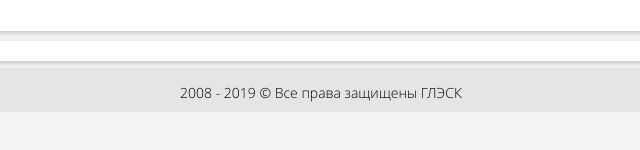
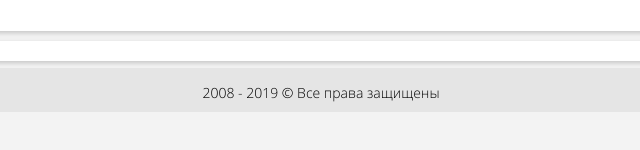
Before and after one commit to TheSecretBenefactor/MobileGLS, a plain HTML site: page contactsmobi.html in a window 1280 px wide. Shown: the part 2238-2388 px from the top of the page, 319-959 px from the left. Drawn offline with Linux system fonts and the light colour scheme.

Commit message:
Удалил
Кладил ГЛЭСК

```diff
--- a/contactsmobi.html
+++ b/contactsmobi.html
@@ -119,7 +119,7 @@
 
 
 
-<div class="footer">2008 - 2019 © Все права защищены ГЛЭСК</div>
+<div class="footer">2008 - 2019 © Все права защищены</div>
 
 
 <!-- Add icon library -->
```
Also changed, not shown: sroandob.html (+1 -1 lines).
